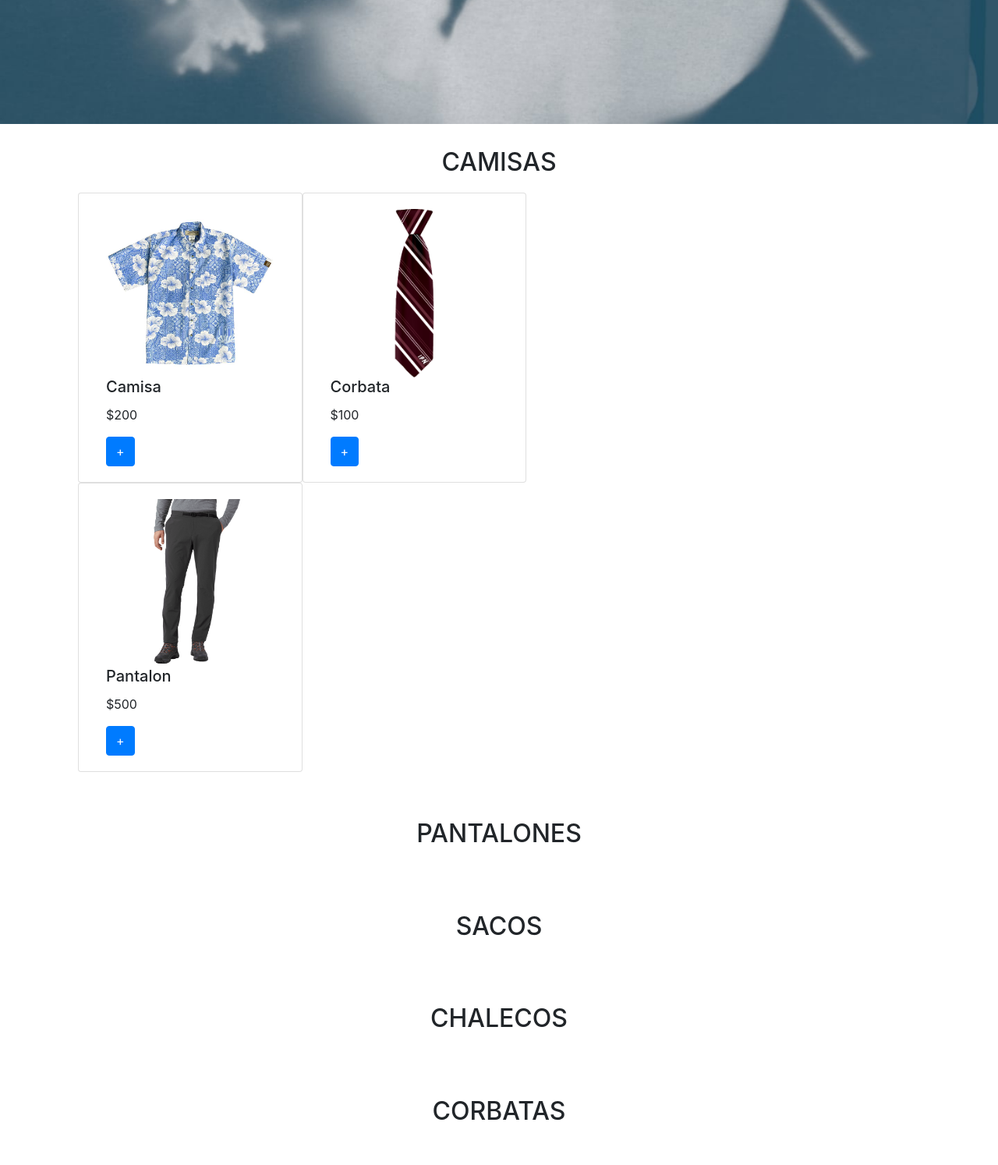
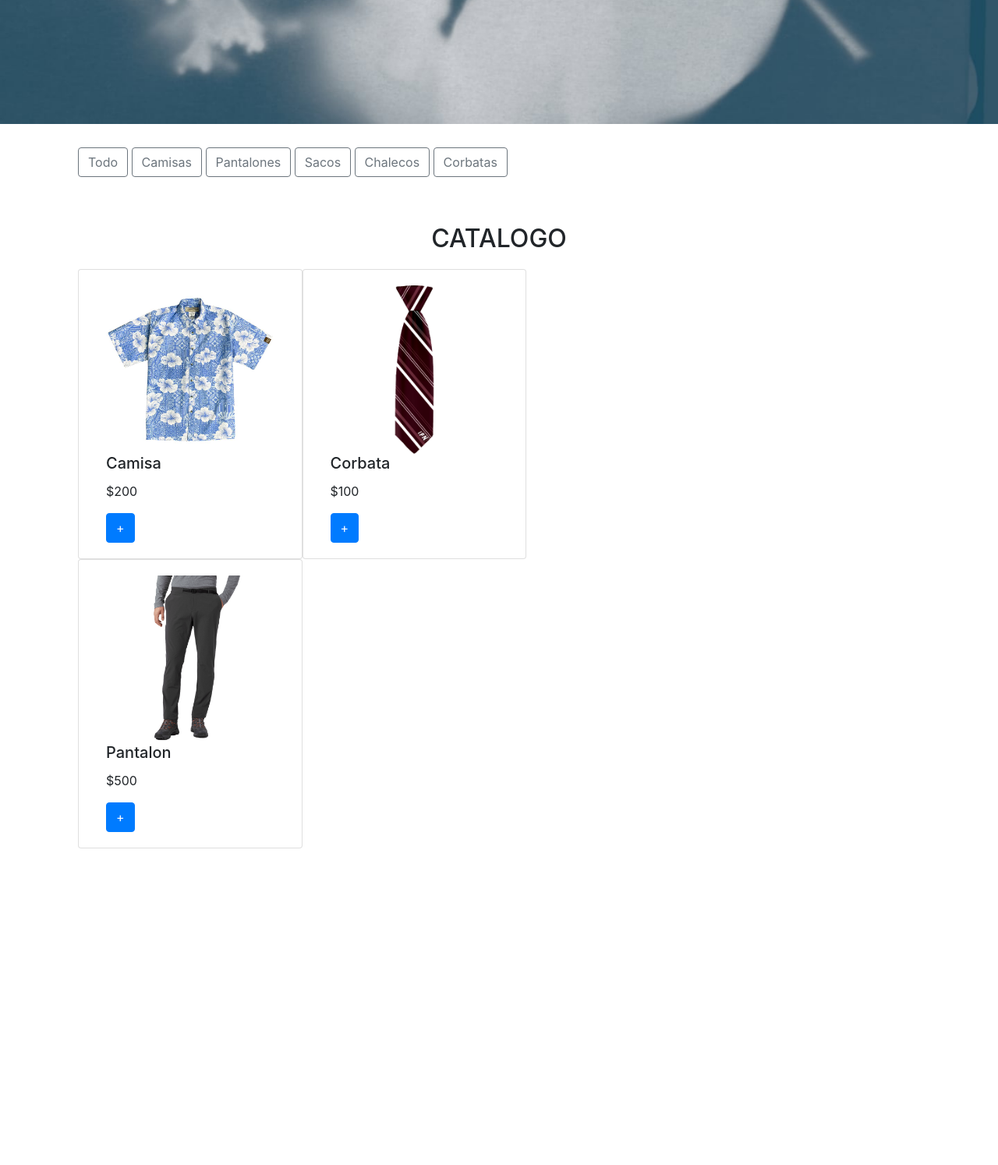
Before and after one commit to nayeliyici/empory, a PHP site: page / in a window 1280 px wide. Shown: the part 637-2131 px from the top of the page at 78% size. After the commit the page ends 1725 px from the top, so only its background shows below. Run offline with PHP 8.4, Linux system fonts and the light colour scheme; some web fonts are replaced.

Commit message:
add filter for category

```diff
--- a/components/index.html
+++ b/components/index.html
@@ -13,20 +13,16 @@
     <div>
       <!--Menú general-->
       <nav class="navbar navbar-expand-lg">
-        <!--Botón para categorias-->
+        <!--Inicio Submenu-->
         <div class="btn-group">
           <span data-bs-toggle="dropdown" aria-expanded="true"><svg xmlns="http://www.w3.org/2000/svg" width="50" height="50" fill="currentColor" class="bi bi-list" viewBox="0 0 16 16">
             <path fill-rule="evenodd" d="M2.5 12a.5.5 0 0 1 .5-.5h10a.5.5 0 0 1 0 1H3a.5.5 0 0 1-.5-.5zm0-4a.5.5 0 0 1 .5-.5h10a.5.5 0 0 1 0 1H3a.5.5 0 0 1-.5-.5zm0-4a.5.5 0 0 1 .5-.5h10a.5.5 0 0 1 0 1H3a.5.5 0 0 1-.5-.5z"/></svg>
           </span>
           <ul class="dropdown-menu">
-            <li><a class="dropdown-item" href="#camisas">Camisas</a></li>
-            <li><a class="dropdown-item" href="#pantalones">Pantalones</a></li>
-            <li><a class="dropdown-item" href="#sacos">Sacos</a></li>
-            <li><a class="dropdown-item" href="#chalecos">Chalecos</a></li>
-            <li><a class="dropdown-item" href="#corbatas">Corbatas</a></li>
+            <li><a class="dropdown-item" href="#catalogo">Catalogo</a></li>
           </ul>
         </div>
-        <!--Fin categorias-->
+        <!--Fin Submenu-->
 
         <!-- Titulo-->
         <ul class="navbar-nav mr-auto">
@@ -34,7 +30,7 @@
         </ul>
         <ul class="navbar-nav">
           <li>
-            <!--Buscar-->
+            <!--Inicio Buscar-->
             <form class="form-inline">
               <input class="form-control mr-sm-2" type="search" aria-label="Search">
               <button class="btn btn-outline-secondary" type="submit">Buscar</button>
@@ -53,7 +49,7 @@
               <path d="M0 2.5A.5.5 0 0 1 .5 2H2a.5.5 0 0 1 .485.379L2.89 4H14.5a.5.5 0 0 1 .485.621l-1.5 6A.5.5 0 0 1 13 11H4a.5.5 0 0 1-.485-.379L1.61 3H.5a.5.5 0 0 1-.5-.5zM3.14 5l.5 2H5V5H3.14zM6 5v2h2V5H6zm3 0v2h2V5H9zm3 0v2h1.36l.5-2H12zm1.11 3H12v2h.61l.5-2zM11 8H9v2h2V8zM8 8H6v2h2V8zM5 8H3.89l.5 2H5V8zm0 5a1 1 0 1 0 0 2 1 1 0 0 0 0-2zm-2 1a2 2 0 1 1 4 0 2 2 0 0 1-4 0zm9-1a1 1 0 1 0 0 2 1 1 0 0 0 0-2zm-2 1a2 2 0 1 1 4 0 2 2 0 0 1-4 0z"/>
             </svg>
           </button>
-
+        </ul>
           <!--Inicio de sesión-->
         <div id="id01" class="modal">
           <form class="modal-content animate" action="/action_page.php" method="post">
@@ -91,8 +87,6 @@
           <div class="modal-content-cart animate">
             <div class="container">
               <div class="row">
-                <!-- Elementos generados a partir del JSON -->
-
                 <!-- Carrito -->
                 <aside class="col-sm-4">
                   <h2>Carrito</h2>
@@ -180,59 +174,36 @@
       </div>
       <!-- Fin carousel -->
 
-      <!-- Inicio sección camisas -->
-      <div id="camisas">
+      <!-- Inicio categorias -->
+      <div id="categorias">
         <div class="container">
-          <span><h2>CAMISAS</h2></span>
+        <button class="btn btn-outline-secondary" onclick="filterall()">Todo</button>
+        <button class="btn btn-outline-secondary" onclick="filtercam()">Camisas</button>
+        <button class="btn btn-outline-secondary" onclick="filterpan()">Pantalones</button>
+        <button class="btn btn-outline-secondary" onclick="filtersac()">Sacos</button>
+        <button class="btn btn-outline-secondary" onclick="filtercha()">Chalecos</button>
+        <button class="btn btn-outline-secondary" onclick="filtercor()">Corbatas</button>
+        </div>
+      </div>
+      <!-- Fin categorias -->
+
+      <!-- Inicio productos -->
+      <div id="catalogo">
+        <div class="container">
+          <span><h2>CATALOGO</h2></span>
           <main id="items" class="col-sm-8 row"></main>
         </div>
       </div>
-      <!-- Fin sección camisas -->
+      <!-- Fin prodcutos -->
 
-      <!-- Inicio sección pantalones -->
-      <div id="pantalones">
-        <div class="container">
-          <span><h2>PANTALONES</h2></span>
-          <main id="" class="col-sm-8 row"></main>
-        </div>
-      </div>
-      <!-- Fin sección pantalones -->
-
-      <!-- Inicio sección sacos -->
-      <div id="sacos">
-        <div class="container">
-          <span><h2>SACOS</h2></span>
-          <main id="" class="col-sm-8 row"></main>
-        </div>
-      </div>
-      <!-- Fin sección sacos -->
-
-      <!-- Inicio sección chalecos -->
-      <div id="chalecos">
-        <div class="container">
-          <span><h2>CHALECOS</h2></span>
-          <main id="" class="col-sm-8 row"></main>
-        </div>
-      </div>
-      <!-- Fin sección chalecos -->
-
-      <!-- Inicio sección corbatas -->
-      <div id="corbatas">
-        <div class="container">
-          <span><h2>CORBATAS</h2></span>
-          <main id="" class="col-sm-8 row"></main>
-        </div>
-      </div>
-      <!-- Fin sección corbatas -->
+      <!--Botón de scroll-->
       <span class="ir-arriba icon-arrow-up2">
         <svg xmlns="http://www.w3.org/2000/svg" width="40" height="40" fill="currentColor" class="bi bi-arrow-up-circle" viewBox="0 0 16 16">
           <path fill-rule="evenodd" d="M1 8a7 7 0 1 0 14 0A7 7 0 0 0 1 8zm15 0A8 8 0 1 1 0 8a8 8 0 0 1 16 0zm-7.5 3.5a.5.5 0 0 1-1 0V5.707L5.354 7.854a.5.5 0 1 1-.708-.708l3-3a.5.5 0 0 1 .708 0l3 3a.5.5 0 0 1-.708.708L8.5 5.707V11.5z"/>
         </svg>
       </span>
-
-<!--Botón de scroll-->
-	<section class="contenido">
-	</section>
+      <!--Fin Botón de scroll-->
+    </div>
   </body>
 </html>
 
@@ -241,17 +212,16 @@
   var cart = document.getElementById('id02');
   var reg = document.getElementById('id03');
 
-  var xmlhttp = new XMLHttpRequest();
-  xmlhttp.onreadystatechange = function() {
+  var productos = new XMLHttpRequest();
+  productos.onreadystatechange = function() {
       if (this.readyState == 4 && this.status == 200) {
           // Acceder a los datos devueltos
           var data = this.responseText;
-          console.log(data);
+          //console.log(data);
       }
   };
-  xmlhttp.open("GET", "http://localhost/conexion.php", true);
-  xmlhttp.send();
-
+  productos.open("GET", "http://localhost/inventario.php", true);
+  productos.send();
 
   // Hacer click fuera del modal cierre automático
   window.onclick = function(event) {
@@ -266,7 +236,7 @@
       }
   }
   // Variables
-  const baseCamisas = [
+  let base = [
       {
           id: 1,
           nombre: 'Camisa',
@@ -289,34 +259,46 @@
           categoria: 2
       }
   ];
-  const clientes = [
-      {
-          id: 1,
-          nombre: 'Pedro Jose',
-          email: 'pedrojose@gmail.com',
-          constraseña: 'huevo',
-          direccion: 'Sauces 106',
-          telefono: '9513114964'
-      }
-  ];
 
   let carrito = [];
-  const divisa = '$';
-  const DOMitems = document.querySelector('#items');
-  const DOMcarrito = document.querySelector('#carrito');
-  const DOMtotal = document.querySelector('#total');
-  const DOMbotonVaciar = document.querySelector('#boton-vaciar');
+  var divisa = '$';
+  var DOMitems = document.querySelector('#items');
+  var DOMcarrito = document.querySelector('#carrito');
+  var DOMtotal = document.querySelector('#total');
+  var DOMbotonVaciar = document.querySelector('#boton-vaciar');
 
-  // Funciones
+  // funciones de filtrado para los productos
+  function filterall() {
+    renderizarProductos(base);
+  }
+  function filtercam() {
+    let camisas = base.filter(persona => persona.nombre == "Camisa")
+    renderizarProductos(camisas);
+  }
+  function filterpan() {
+    let pantalones = base.filter(persona => persona.nombre == "Pantalon")
+    renderizarProductos(pantalones);
+  }
+  function filtersac() {
+    let sacos = base.filter(persona => persona.nombre == "Saco")
+    renderizarProductos(sacos);
+  }
+  function filtercha() {
+    let chalecos = base.filter(persona => persona.nombre == "Chaleco")
+    renderizarProductos(chalecos);
+  }
+  function filtercor() {
+    let corbatas = base.filter(persona => persona.nombre == "Corbata")
+    renderizarProductos(corbatas);
+  }
 
-  /**
-   * Dibuja todos los productos a partir de la base de datos. No confundir con el carrito
-   */
-  function renderizarProductos() {
-      baseCamisas.forEach((info) => {
+  //Dibuja todos los productos a partir de la base de datos. No confundir con el carrito
+  function renderizarProductos(base) {
+    DOMitems.textContent = '';
+      base.forEach((info) => {
           // Estructura
           const miNodo = document.createElement('div');
-          miNodo.classList.add('card', 'col-sm-5');
+          miNodo.classList.add('card', 'col-xl-5');
           // Body
           const miNodoCardBody = document.createElement('div');
           miNodoCardBody.classList.add('card-body');
@@ -337,7 +319,7 @@
           miNodoBoton.classList.add('btn', 'btn-primary');
           miNodoBoton.textContent = '+';
           miNodoBoton.setAttribute('marcador', info.id);
-          miNodoBoton.addEventListener('click', anyadirProductoAlCarrito);
+          miNodoBoton.addEventListener('click', anadirProductoAlCarrito);
           // Insertamos
           miNodoCardBody.appendChild(miNodoImagen);
           miNodoCardBody.appendChild(miNodoTitle);
@@ -351,7 +333,7 @@
   /**
    * Evento para añadir un producto al carrito de la compra
    */
-  function anyadirProductoAlCarrito(evento) {
+  function anadirProductoAlCarrito(evento) {
       // Anyadimos el Nodo a nuestro carrito
       carrito.push(evento.target.getAttribute('marcador'))
       // Actualizamos el carrito
@@ -370,19 +352,18 @@
       // Generamos los Nodos a partir de carrito
       carritoSinDuplicados.forEach((item) => {
           // Obtenemos el item que necesitamos de la variable base de datos
-          const miItem = baseCamisas.filter((itemBaseDatos) => {
-              // ¿Coincide las id? Solo puede existir un caso
+          const miItem = base.filter((itemBaseDatos) => {
               return itemBaseDatos.id === parseInt(item);
           });
           // Cuenta el número de veces que se repite el producto
           const numeroUnidadesItem = carrito.reduce((total, itemId) => {
-              // ¿Coincide las id? Incremento el contador, en caso contrario no mantengo
+              //Incremento el contador
               return itemId === item ? total += 1 : total;
           }, 0);
           // Creamos el nodo del item del carrito
-          const miNodo = document.createElement('li');
-          miNodo.classList.add('list-group-item', 'text-right', 'mx4');
-          miNodo.textContent = `${numeroUnidadesItem} x ${miItem[0].nombre} - ${miItem[0].precio}${divisa}`;
+          const miNodo = document.createElement('div');
+          miNodo.classList.add('list-group-item', 'text-center', 'mx6');
+          miNodo.textContent = `${numeroUnidadesItem} x ${miItem[0].nombre} - ${divisa}${miItem[0].precio}`;
           // Boton de borrar
           const miBoton = document.createElement('button');
           miBoton.classList.add('btn', 'btn-danger', 'mx-5');
@@ -418,7 +399,7 @@
       // Recorremos el array del carrito
       return carrito.reduce((total, item) => {
           // De cada elemento obtenemos su precio
-          const miItem = baseCamisas.filter((itemBaseDatos) => {
+          const miItem = base.filter((itemBaseDatos) => {
               return itemBaseDatos.id === parseInt(item);
           });
           // Los sumamos al total
@@ -427,16 +408,13 @@
   }
 
   /**
-   * Varia el carrito y vuelve a dibujarlo
+   * Vacia el carrito y vuelve a dibujarlo
    */
   function vaciarCarrito() {
-      // Limpiamos los productos guardados
       carrito = [];
       // Renderizamos los cambios
       renderizarCarrito();
   }
-
-  // Eventos
   DOMbotonVaciar.addEventListener('click', vaciarCarrito);
 
   //Scroll
@@ -449,16 +427,12 @@
     $(window).scroll(function(){
       if( $(this).scrollTop() > 0 ){
         $('.ir-arriba').slideDown(300);
-    } else {
+      }else {
         $('.ir-arriba').slideUp(300);
       }
     });
   });
 
-  // Inicio
-  renderizarProductos();
+  renderizarProductos(base);
   renderizarCarrito();
 </script>
-<style>
-
-</style>
--- a/components/style.css
+++ b/components/style.css
@@ -33,9 +33,9 @@ input[type=email], input[type=password] {
   }
   .modal-content-cart {
     background-color: #fefefe;
-    margin: 5% auto 15% auto; /* % from the top, % from the bottom and centered */
+    margin: 0% auto 15% auto; /* % from the top, % from the bottom and centered */
     border: 1px solid #888;
-    width: 50%; /* Could be more or less, depending on screen size */
+    width: 40%; /* Could be more or less, depending on screen size */
   }
   .modal-content-reg {
     background-color: #fefefe;
```
Lines whose indentation alone changed are shown as unchanged.
